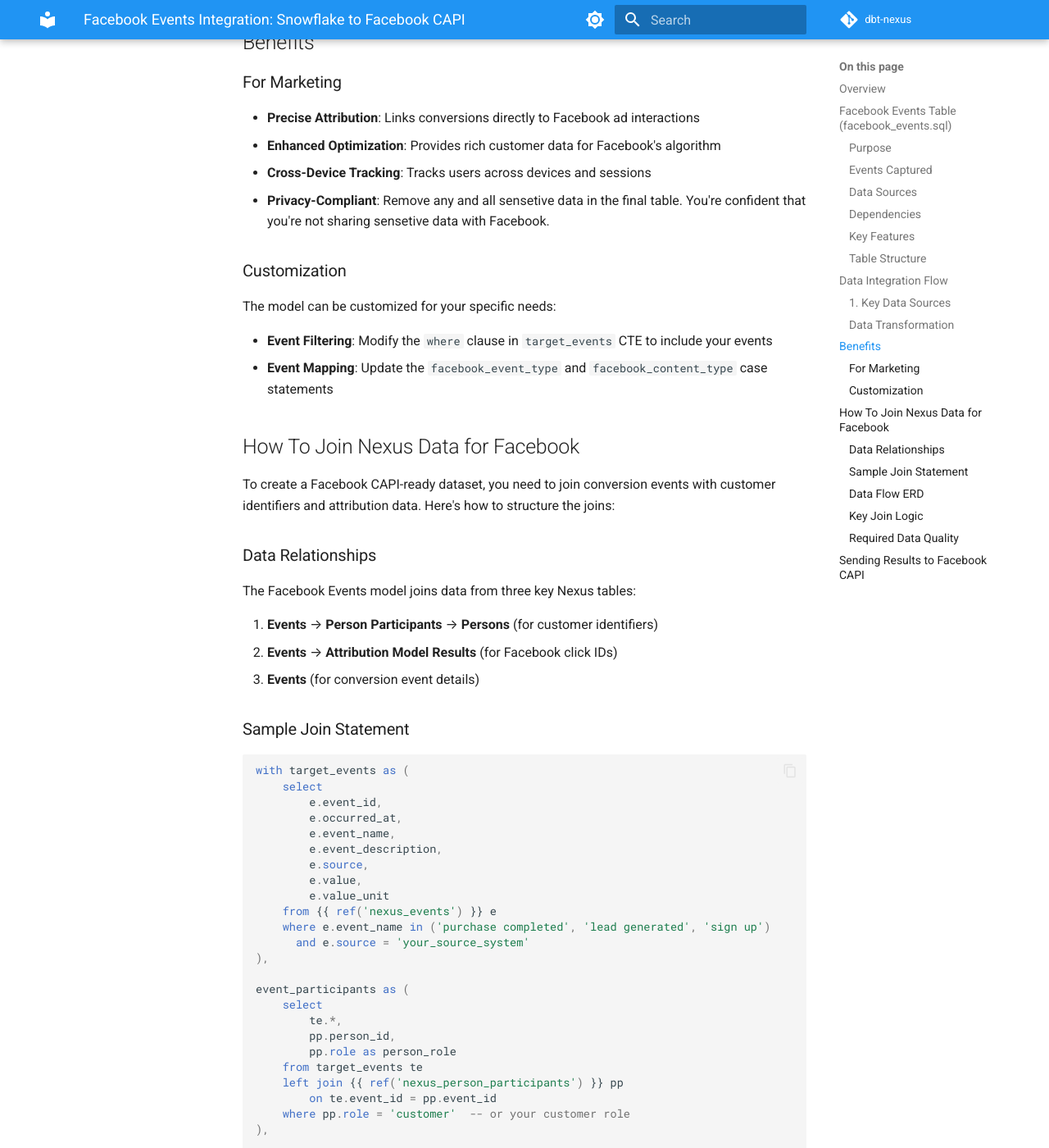
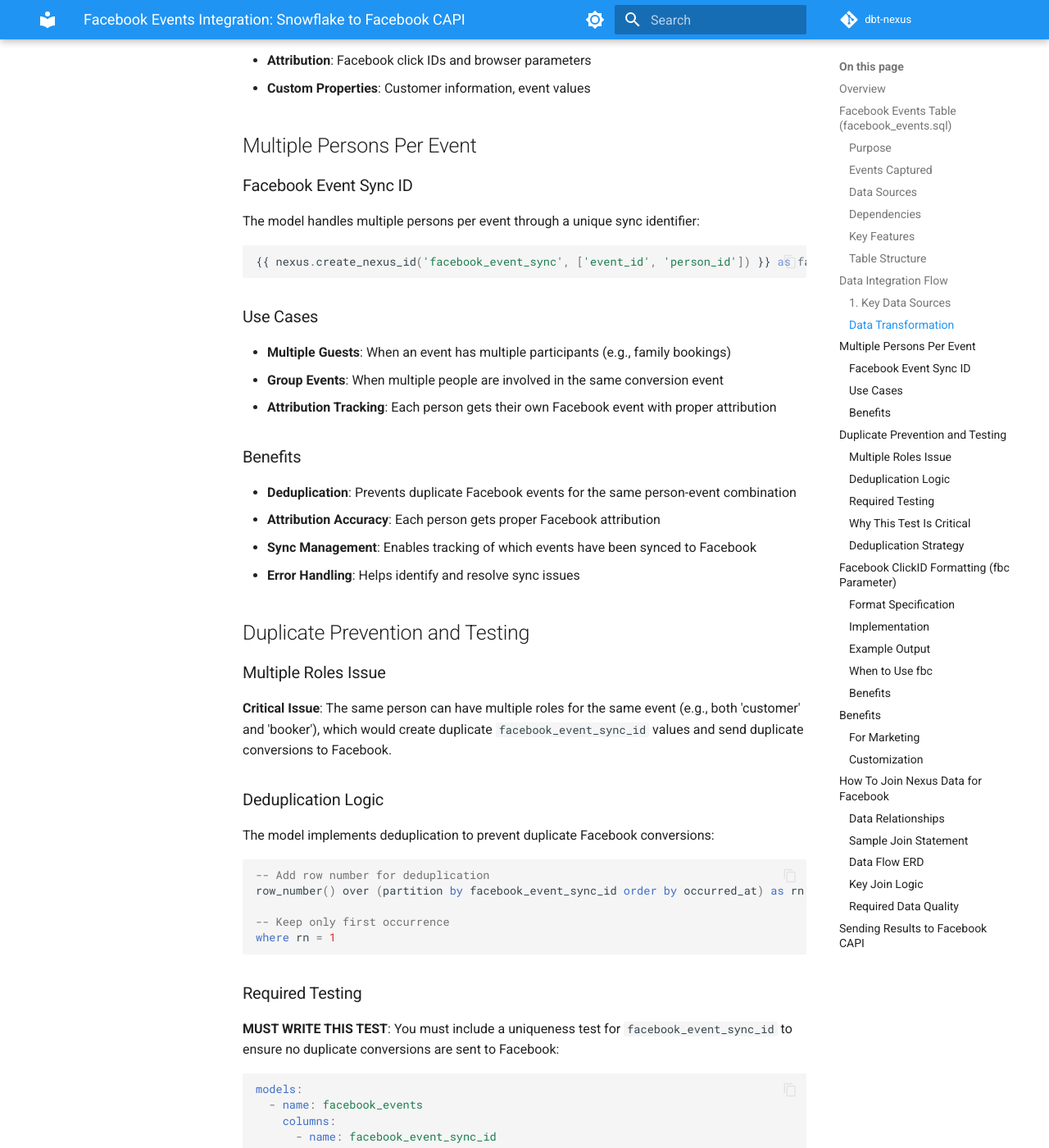
Before and after one commit to slide-rule-tech/dbt-nexus, an MkDocs documentation site: the page built from docs/output/facebook_events.md, in a window 1280 px wide and 1400 px high, scrolled down 2663 px. Shown: the whole window at 82% size. Built offline with MkDocs 1.6.1 and Material for MkDocs 9.7.7, drawn with Linux system fonts in a browser that asks for light colours; comment, search, counter and statistics services are not loaded; the version menu is left out; some of the changed text lies outside the part shown.

Commit message:
chore: udpate fb events docs

````diff
--- a/docs/output/facebook_events.md
+++ b/docs/output/facebook_events.md
@@ -60,6 +60,10 @@
   Facebook ad clicks using attribution models
 - **Data Enrichment**: Combines event data with customer identifiers for
   enhanced Facebook matching
+- **Multiple Person Support**: Handles multiple persons per event with unique
+  sync IDs
+- **Duplicate Prevention**: Deduplicates records to prevent sending duplicate
+  conversions to Facebook
 
 ### Table Structure
 
@@ -70,6 +74,7 @@
   persons
 - **Attribution Data**: Facebook click ID (fbclid) from attribution models
 - **Facebook-Specific Fields**: Event type mapping, content type, currency
+- **Sync Management**: Unique sync IDs for handling multiple persons per event
 
 ## Data Integration Flow
 
@@ -96,6 +101,137 @@
 - **Event Data**: Standard Facebook event names and custom data
 - **Attribution**: Facebook click IDs and browser parameters
 - **Custom Properties**: Customer information, event values
+
+## Multiple Persons Per Event
+
+### Facebook Event Sync ID
+
+The model handles multiple persons per event through a unique sync identifier:
+
+```sql
+{{ nexus.create_nexus_id('facebook_event_sync', ['event_id', 'person_id']) }} as facebook_event_sync_id
+```
+
+### Use Cases
+
+- **Multiple Guests**: When an event has multiple participants (e.g., family
+  bookings)
+- **Group Events**: When multiple people are involved in the same conversion
+  event
+- **Attribution Tracking**: Each person gets their own Facebook event with
+  proper attribution
+
+### Benefits
+
+- **Deduplication**: Prevents duplicate Facebook events for the same
+  person-event combination
+- **Attribution Accuracy**: Each person gets proper Facebook attribution
+- **Sync Management**: Enables tracking of which events have been synced to
+  Facebook
+- **Error Handling**: Helps identify and resolve sync issues
+
+## Duplicate Prevention and Testing
+
+### Multiple Roles Issue
+
+**Critical Issue**: The same person can have multiple roles for the same event
+(e.g., both 'customer' and 'booker'), which would create duplicate
+`facebook_event_sync_id` values and send duplicate conversions to Facebook.
+
+### Deduplication Logic
+
+The model implements deduplication to prevent duplicate Facebook conversions:
+
+```sql
+-- Add row number for deduplication
+row_number() over (partition by facebook_event_sync_id order by occurred_at) as rn
+
+-- Keep only first occurrence
+where rn = 1
+```
+
+### Required Testing
+
+**MUST WRITE THIS TEST**: You must include a uniqueness test for
+`facebook_event_sync_id` to ensure no duplicate conversions are sent to
+Facebook:
+
+```yaml
+models:
+  - name: facebook_events
+    columns:
+      - name: facebook_event_sync_id
+        tests:
+          - not_null
+          - unique # CRITICAL: Prevents duplicate Facebook conversions
+```
+
+### Why This Test Is Critical
+
+- **Facebook API Limits**: Duplicate conversions can trigger rate limiting
+- **Attribution Accuracy**: Duplicate events skew Facebook's optimization
+  algorithms
+- **Cost Impact**: Duplicate conversions can inflate Facebook ad costs
+- **Data Quality**: Ensures clean, reliable conversion tracking
+
+### Deduplication Strategy
+
+1. **Partition By**: Groups records by `facebook_event_sync_id` (same
+   person-event combination)
+2. **Order By**: Orders by `occurred_at` for consistent first occurrence
+   selection
+3. **Row Number**: Assigns `1` to first occurrence, `2` to second, etc.
+4. **Filter**: `WHERE rn = 1` keeps only the earliest occurrence
+
+## Facebook ClickID Formatting (fbc Parameter)
+
+### Format Specification
+
+The `fbc` parameter follows Facebook's ClickID formatting requirements as
+specified in the
+[Facebook Conversions API documentation](http://developers.facebook.com/docs/marketing-api/conversions-api/parameters/fbp-and-fbc/):
+
+```
+fb.1.timestamp.fbclid
+```
+
+Where:
+
+- **`fb`**: Version prefix (always "fb")
+- **`1`**: Subdomain index (1 for most domains)
+- **`timestamp`**: UNIX timestamp in milliseconds when fbclid was first observed
+- **`fbclid`**: The actual Facebook click ID value
+
+### Implementation
+
+```sql
+case
+    when fbclid is not null and fbclid_occurred_at is not null then
+        'fb.1.' ||
+        cast(extract(epoch from fbclid_occurred_at) * 1000 as bigint) ||
+        '.' ||
+        fbclid
+    else null
+end as fbc
+```
+
+### Example Output
+
+```
+fb.1.1554763741205.AbCdEfGhIjKlMnOpQrStUvWxYz1234567890
+```
+
+### When to Use fbc
+
+- **Use `fbc`**: When you have access to the timestamp when the fbclid was first
+  observed and can format it according to Facebook's specification
+
+### Benefits
+
+- **Enhanced Attribution**: Provides Facebook with precise click timing
+- **Cross-Device Tracking**: Enables better user journey tracking
+- **Optimization**: Improves Facebook's algorithm performance
+- **Compliance**: Meets Facebook's CAPI requirements
 
 ## Benefits
 
@@ -249,15 +386,33 @@
         string fbclid
     }
 
+    FACEBOOK_EVENTS_RAW {
+        string event_id PK
+        timestamp occurred_at
+        string event_name
+        string facebook_event_type
+        string facebook_event_sync_id
+        string person_id FK
+        string email
+        string phone
+        string fbclid
+        string fbc
+        decimal value
+        string currency
+        integer rn
+    }
+
     FACEBOOK_EVENTS {
         string event_id PK
         timestamp occurred_at
         string event_name
         string facebook_event_type
+        string facebook_event_sync_id PK
         string person_id FK
         string email
         string phone
         string fbclid
+        string fbc
         decimal value
         string currency
     }
@@ -265,15 +420,16 @@
     NEXUS_EVENTS ||--o{ NEXUS_PERSON_PARTICIPANTS : "has participants"
     NEXUS_PERSON_PARTICIPANTS }o--|| NEXUS_PERSONS : "references person"
     NEXUS_EVENTS ||--o{ NEXUS_ATTRIBUTION_MODEL_RESULTS : "has attribution"
-    NEXUS_EVENTS ||--|| FACEBOOK_EVENTS : "becomes"
-    NEXUS_PERSONS ||--o{ FACEBOOK_EVENTS : "provides identifiers"
-    NEXUS_ATTRIBUTION_MODEL_RESULTS ||--o{ FACEBOOK_EVENTS : "provides fbclid"
+    NEXUS_EVENTS ||--o{ FACEBOOK_EVENTS_RAW : "becomes"
+    NEXUS_PERSONS ||--o{ FACEBOOK_EVENTS_RAW : "provides identifiers"
+    NEXUS_ATTRIBUTION_MODEL_RESULTS ||--o{ FACEBOOK_EVENTS_RAW : "provides fbclid"
+    FACEBOOK_EVENTS_RAW ||--|| FACEBOOK_EVENTS : "deduplicated by sync_id"
 ```
 
 ### Key Join Logic
 
 1. **Event Filtering**: Start with your target conversion events from
-   `nexus_events`
+   `nexus_events` (filter by `significance >= 100` for marketing relevance)
 2. **Customer Attribution**: Join through `nexus_person_participants` to get
    customer relationships
 3. **Customer Data**: Join `nexus_persons` to get email, phone, and other
@@ -281,6 +437,12 @@
 4. **Attribution Data**: Join `nexus_attribution_model_results` to get Facebook
    click IDs (fbclid)
 5. **Facebook Mapping**: Transform event names to Facebook standard events
+6. **Sync ID Generation**: Create unique `facebook_event_sync_id` for each
+   person-event combination
+7. **Deduplication**: Use `row_number()` to identify and remove duplicate sync
+   IDs
+8. **Final Output**: Keep only first occurrence (`rn = 1`) to prevent duplicate
+   Facebook conversions
 
 ### Required Data Quality
 
````
Also changed, not shown: other parts of docs/output/facebook_events.md (+1 -0 lines).
